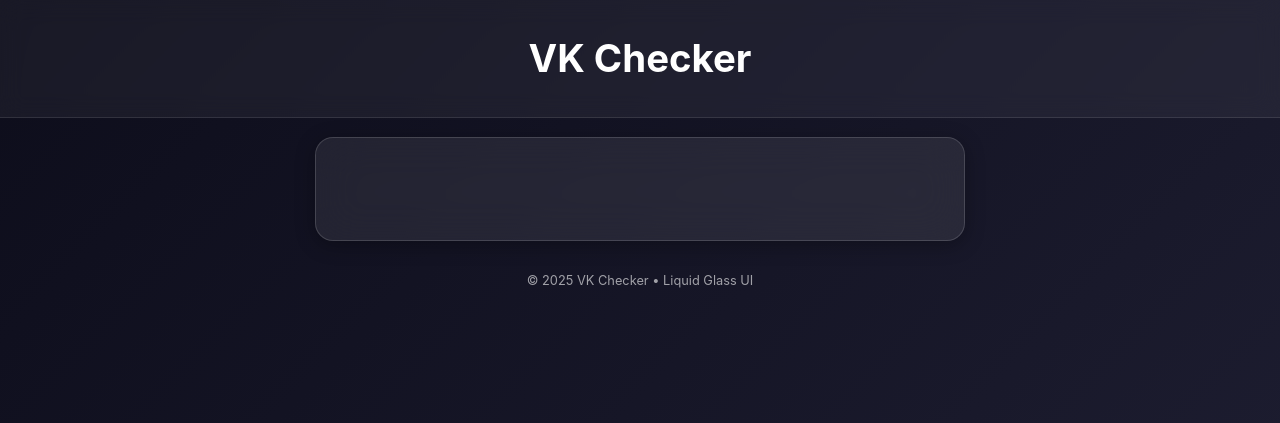
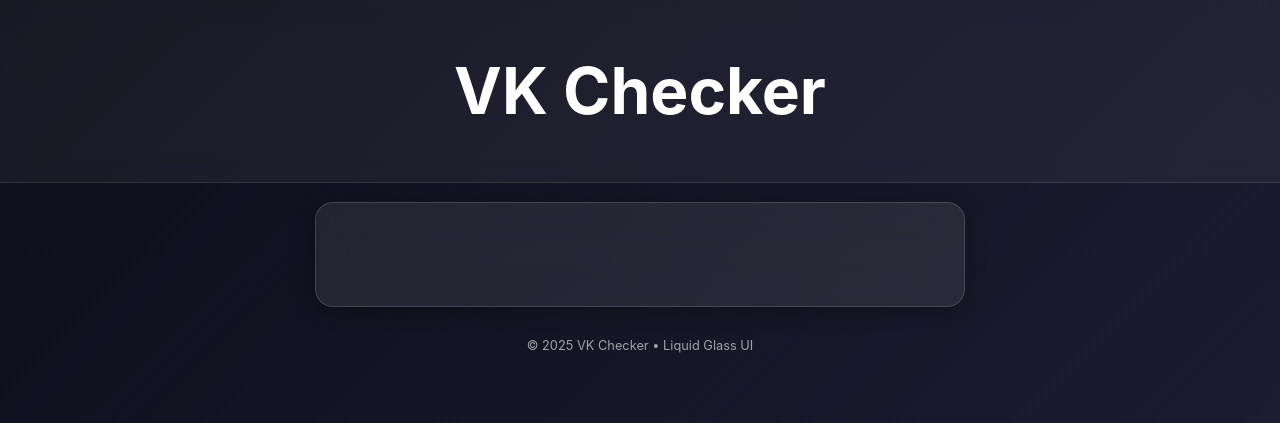
Before and after one commit to offkrse/temp_html, a Python web app: template templates/base.html in a window 1280 px wide. Shown: the top 423 px of the page. Run offline with Jinja, Linux system fonts and the light colour scheme; the template is opened without the code that fills it, so the values that code supplies are empty.

Commit message:
Update style.css

```diff
--- a/static/style.css
+++ b/static/style.css
@@ -15,7 +15,7 @@ header {
   width: 100%;
   text-align: center;
   padding: 0.6rem 0; /* уменьшено */
-  font-size: 1.2rem;
+  font-size: 2rem;
   font-weight: 600;
   background: rgba(255, 255, 255, 0.05);
   backdrop-filter: blur(12px);
```
